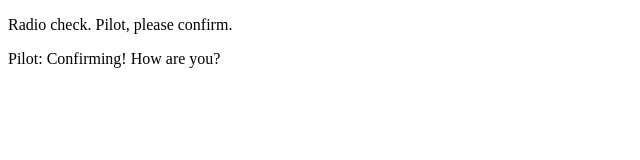
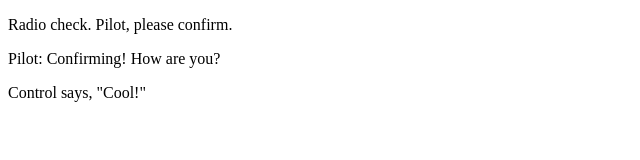
Before and after one commit to Tam-Leonard/communication-log, a plain HTML site: page index.html in a window 1280 px wide. Shown: the whole page, without its empty margins (0-640 px from the left). Drawn offline with Linux system fonts and the light colour scheme.

Commit message:
New Message

```diff
--- a/index.html
+++ b/index.html
@@ -3,5 +3,6 @@
    <body>
       <p>Radio check. Pilot, please confirm.</p>
       <p>Pilot: Confirming! How are you?</p>
+      <p>Control says, "Cool!"</p>
    </body>
 </html>
```
